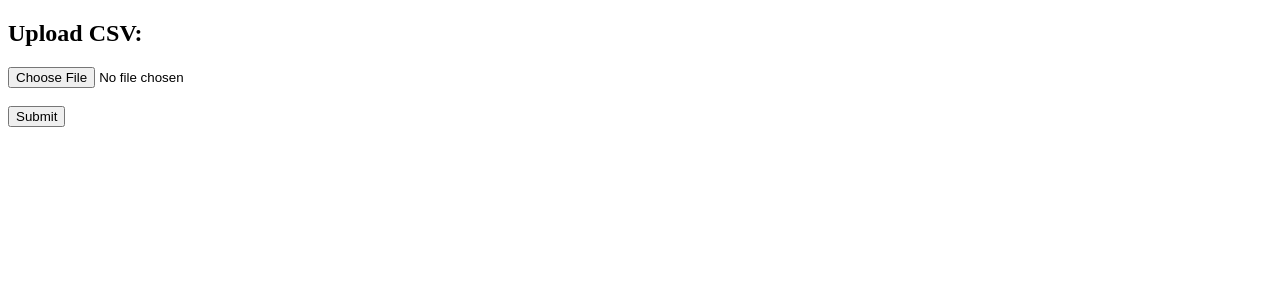
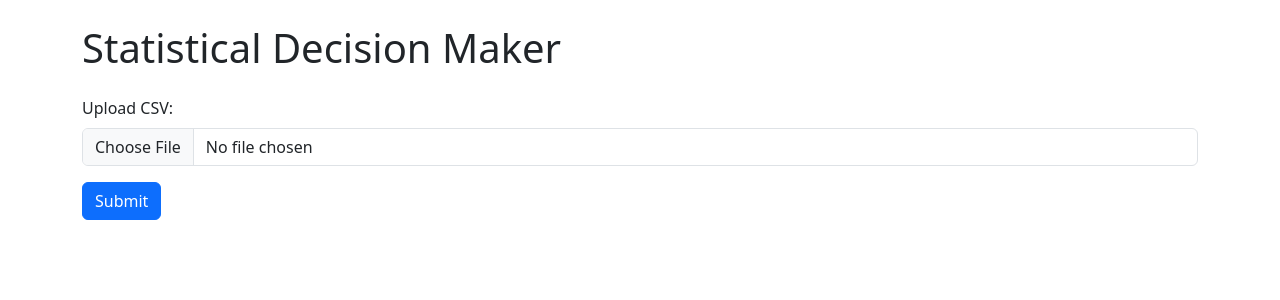
Before and after one commit to Kidanedg/stat-decision-maker, a Flask app: page / in a window 1280 px wide. Shown: the top 300 px of the page. Run offline with Flask 3, Linux system fonts and the light colour scheme.

Commit message:
Update index.html

```diff
--- a/templates/index.html
+++ b/templates/index.html
@@ -3,65 +3,74 @@
 <head>
     <meta charset="UTF-8">
     <title>Statistical Decision Maker</title>
+    <link rel="stylesheet" href="https://cdn.jsdelivr.net/npm/bootstrap@5.3.0/dist/css/bootstrap.min.css">
 </head>
-<body>
-    <h2>Upload CSV:</h2>
+<body class="p-4">
+    <div class="container">
+        <h1 class="mb-4">Statistical Decision Maker</h1>
+
         <form method="POST" enctype="multipart/form-data">
-        <input type="file" name="file" required><br><br>
+            <div class="mb-3">
+                <label for="file" class="form-label">Upload CSV:</label>
+                <input type="file" name="file" class="form-control" required>
+            </div>
 
             {% if columns %}
-            <label for="method">Choose Analysis Method:</label><br>
-            <select name="method" required>
+            <div class="mb-3">
+                <label for="method" class="form-label">Choose Analysis Method:</label>
+                <select name="method" class="form-select" required>
                     <option value="">-- Select Method --</option>
                     <option value="t-test">Two-Sample t-Test</option>
-                <option value="anova">One-Way ANOVA</option>
+                    <option value="anova">ANOVA</option>
                     <option value="regression">Linear Regression</option>
-                <option value="correlation">Pearson Correlation</option>
+                    <option value="correlation">Correlation</option>
+                    <option value="chi-square">Chi-Square Test</option>
                     <option value="timeseries">Time Series Plot</option>
-                <option value="chi-square">Chi-Square Test</option>
-            </select><br><br>
+                </select>
+            </div>
 
-            <label for="col1">Select Column 1:</label><br>
-            <select name="col1" required>
+            <div class="mb-3">
+                <label for="col1" class="form-label">Select Column 1:</label>
+                <select name="col1" class="form-select" required>
                     {% for col in columns %}
                         <option value="{{ col }}">{{ col }}</option>
                     {% endfor %}
-            </select><br><br>
+                </select>
+            </div>
 
-            <label for="col2">Select Column 2 (optional):</label><br>
-            <select name="col2">
+            <div class="mb-3">
+                <label for="col2" class="form-label">Select Column 2 (optional):</label>
+                <select name="col2" class="form-select">
                     <option value="">-- None --</option>
                     {% for col in columns %}
                         <option value="{{ col }}">{{ col }}</option>
                     {% endfor %}
-            </select><br><br>
+                </select>
+            </div>
             {% endif %}
 
-        <input type="submit" value="Submit">
+            <button type="submit" class="btn btn-primary">Submit</button>
         </form>
 
         {% if result %}
         <hr>
         <h3>Analysis Result:</h3>
         {% if result.error %}
-            <p style="color:red;">❌ {{ result.error }}</p>
+            <div class="alert alert-danger">❌ {{ result.error }}</div>
         {% else %}
             <p><strong>{{ result.test }}</strong></p>
-            {% if result.statistic is defined %}
+            {% if result.statistic %}
                 <p>Statistic: {{ result.statistic }}</p>
-            {% endif %}
-            {% if result.p_value is defined %}
                 <p>p-Value: {{ result.p_value }}</p>
-            {% endif %}
-            {% if result.decision %}
                 <p><strong>Decision:</strong> {{ result.decision }}</p>
             {% endif %}
 
             {% if result.plot %}
-                <h4>Plot:</h4>
-                <img src="{{ url_for('static', filename=result.plot) }}" width="500">
+                <h5>Plot:</h5>
+                <img src="{{ url_for('static', filename=result.plot) }}" class="img-fluid" width="500">
             {% endif %}
         {% endif %}
         {% endif %}
+    </div>
 </body>
 </html>
```
Lines whose indentation alone changed are shown as unchanged.
